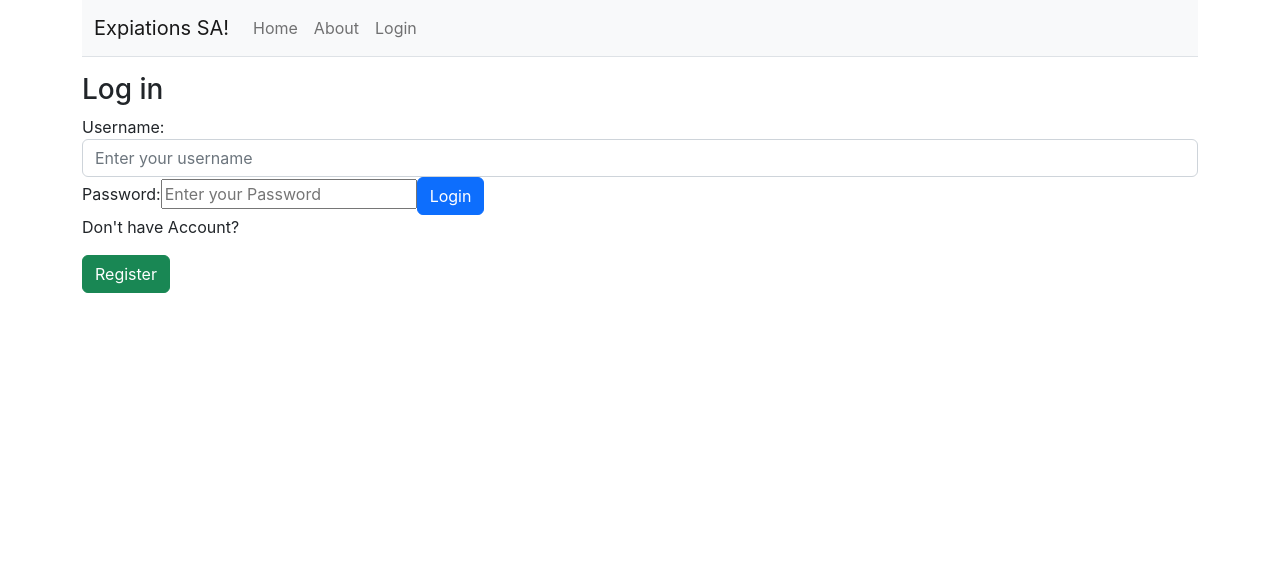
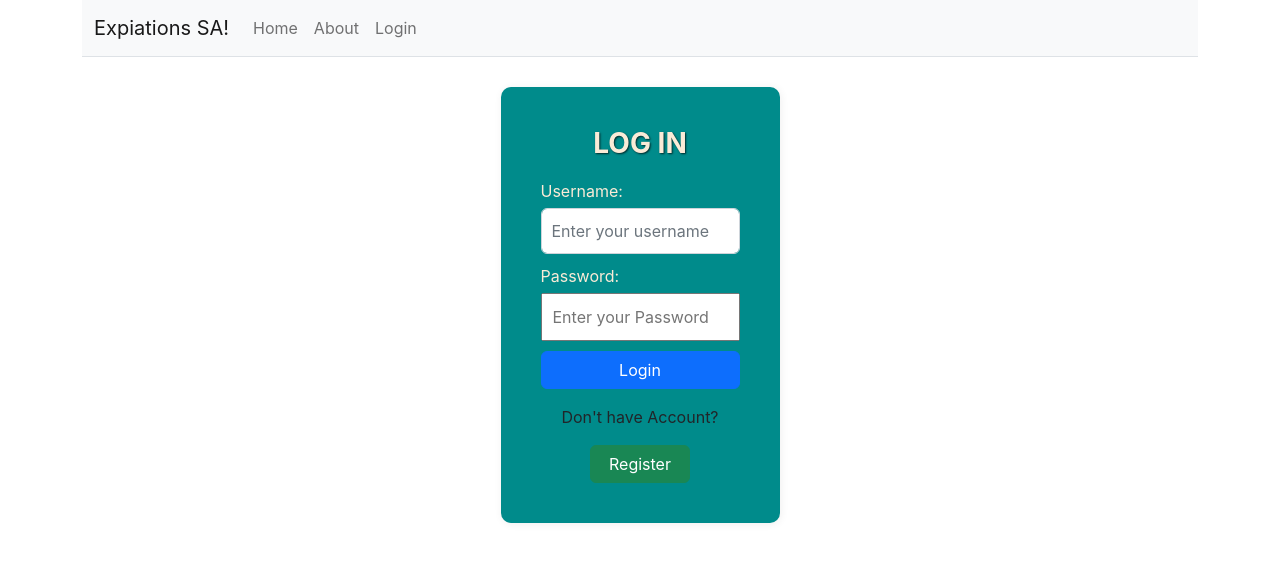
Before and after one commit to vknhu/WebTech-Assig2, a React (Create React App) app in the folder Assig2/a2reactapp/: page /Login in a window 1280 px wide. Shown: the top 562 px of the page. Built offline with nearby package versions, Linux system fonts and the light colour scheme.

Commit message:
Fixed the UI for the loginForm

```diff
--- a/Assig2/a2reactapp/src/components/Login.css
+++ b/Assig2/a2reactapp/src/components/Login.css
@@ -1,5 +1,5 @@
 .login {
-    background-color: white;
+    background-color: darkcyan;
     width: 25%;
     margin: 50px auto;
     padding: 40px;
@@ -15,6 +15,8 @@
 
     .loginForm .inputGroup label {
         margin-top: 10px;
+        text-align: left;
+        color: antiquewhite;
     }
 
     .loginForm .inputGroup input {
@@ -38,16 +40,7 @@
     .login h3 {
         text-align: center;
         font-weight: bold;
-    color: darkcyan;
+        color: antiquewhite;
         text-transform: uppercase;
         text-shadow: 1px 1px 2px rgba(0, 0, 0, 0.7);
     }
-
-.register-link {
-    display: inline;
-    margin-left: 5px;
-}
-
-.inline-text {
-    display: inline;
-}
--- a/Assig2/a2reactapp/src/components/Login.js
+++ b/Assig2/a2reactapp/src/components/Login.js
@@ -2,6 +2,7 @@ import React, { useState } from 'react';
 import CryptoJS from 'crypto-js';
 import SHA256 from 'crypto-js/sha256';
 import { Link } from "react-router-dom";
+import "./Login.css";
 function Login() {
     const [username, setUsername] = useState('');
     const [password, setPassword] = useState('');
@@ -42,10 +43,8 @@ function Login() {
                     <button type="submit" class="btn btn-primary">Login</button>
                 </div>
             </form>
-            <div className="login">
-                <p className="inline-text">Don't have Account? </p>
-                <Link to="/Register" type="submit" class="btn btn-success register-link">Register</Link>
-            </div>
+                <p className="mt-3">Don't have Account? </p>
+                <Link to="/Register.js" type="submit" class="btn btn-success register-link">Register</Link>
         </div>
     );
 }
--- a/Assig2/a2reactapp/src/components/Register.js
+++ b/Assig2/a2reactapp/src/components/Register.js
@@ -1,6 +1,7 @@
 import React, { useState } from 'react';
 import CryptoJS from 'crypto-js';
 import { Link } from "react-router-dom";
+import "./Register.css";
 
 function Register() {
     const [username, setUsername] = useState('');
--- a/Assig2/a2reactapp/src/index.js
+++ b/Assig2/a2reactapp/src/index.js
@@ -12,10 +12,9 @@ root.render(
         <BrowserRouter>
             <Routes>
                 <Route path="/" element={<App />}>
-                    <Route path="Home" element={<Navigate to="http://localhost:5147/Home" replace />} />
-                    <Route path="About" element={<Navigate to="http://localhost:5147/About" replace />} />
+                    {/*<Route path="Home" element={} />*/}
+                    {/*<Route path="About" element={} />*/}
                     <Route path="Login" element={<Login />} />
-                    <Route path="*" element={<Navigate to="http://localhost:5147/Home" replace />} />
                 </Route>
             </Routes>
         </BrowserRouter>
```
Lines whose indentation alone changed are shown as unchanged.
